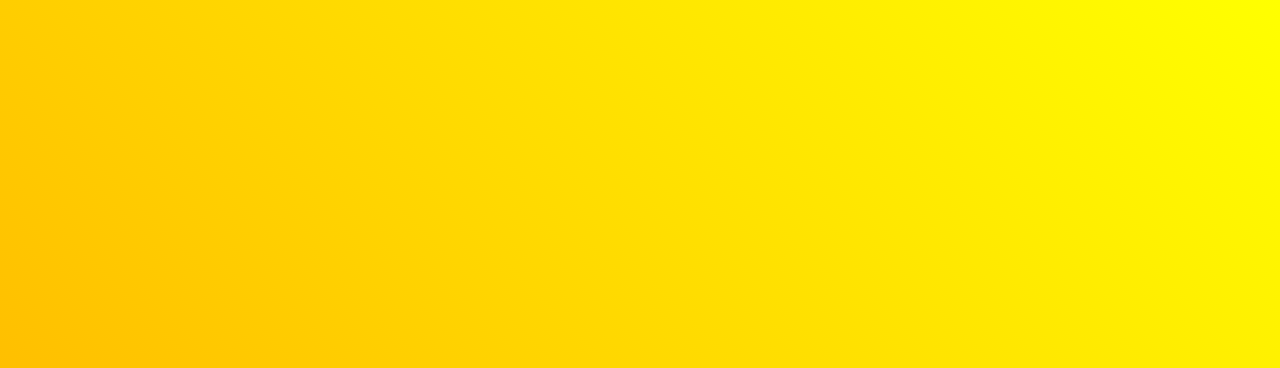
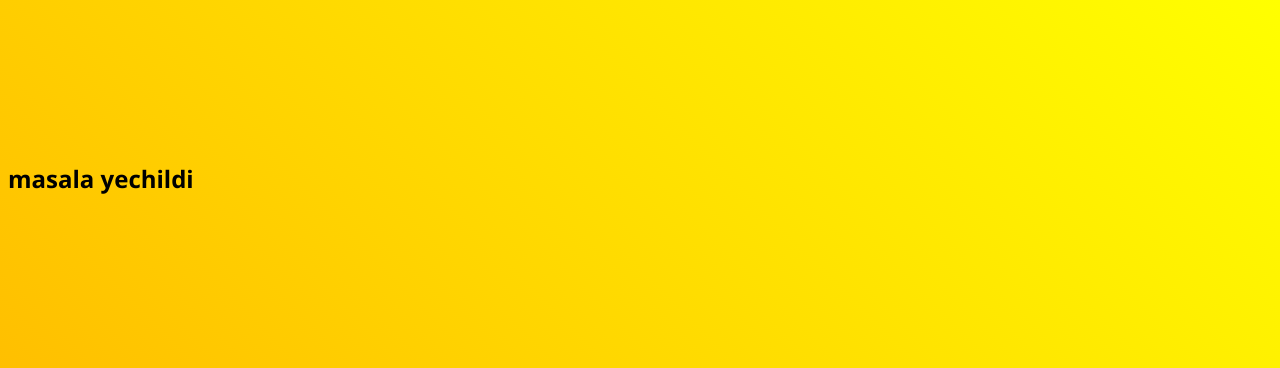
Before and after one commit to AslDeveloper07/JavaScript, a plain HTML site: page Takrorlash operatori masala/index.html in a window 1280 px wide. Shown: the top 368 px of the page. Drawn offline with Linux system fonts and the light colour scheme.

Commit message:
yechildi

```diff
--- a/Takrorlash operatori masala/index.html
+++ b/Takrorlash operatori masala/index.html
@@ -21,6 +21,7 @@
 </head>
 <body>
     <h1>Takrorlash operatori </h1>
+    <h2>masala yechildi</h2>
     <script src="./app.js"></script>
 </body>
 </html>
```
